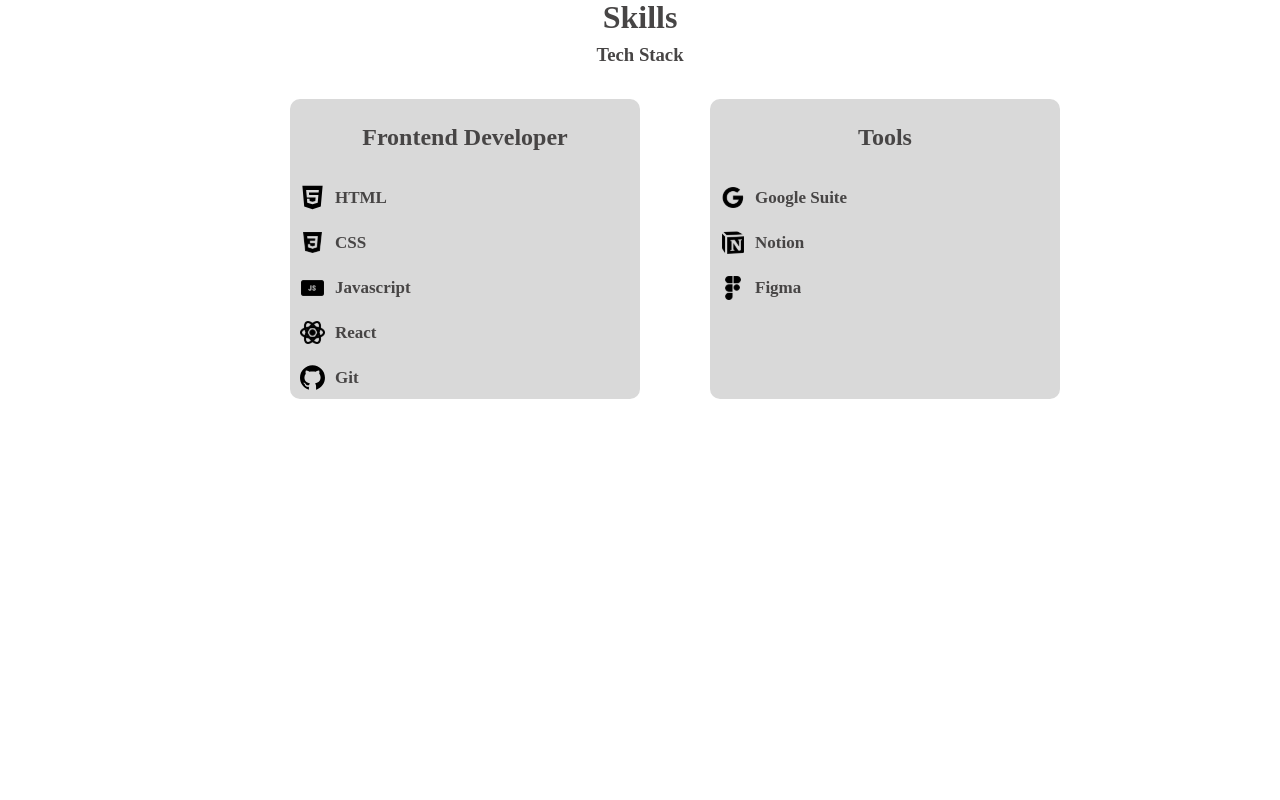
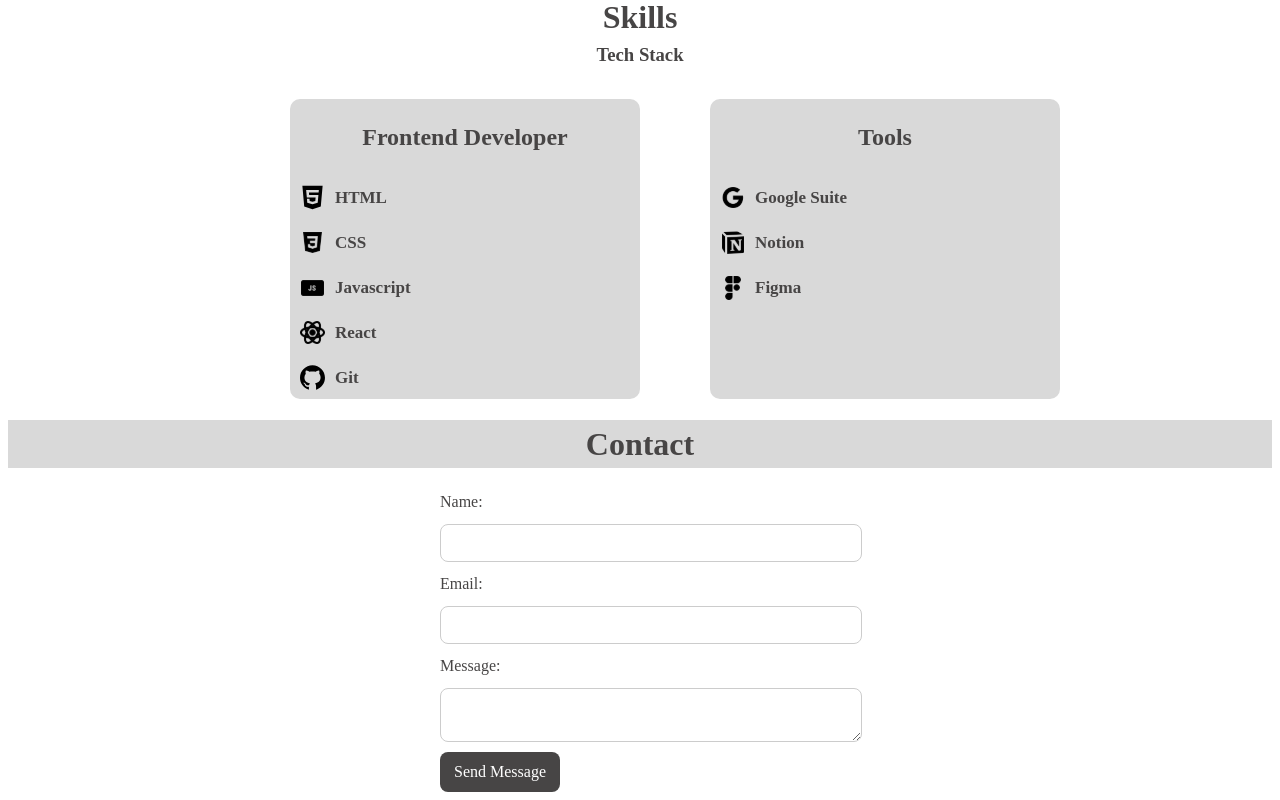
Before and after one commit to amateurCrypt/react-portfolio, a React (Vite) app: page / in a window 1280 px wide. Shown: the part 1119-1919 px from the top of the page. Before the commit the page ends 1542 px from the top, so only its background shows below. Built offline with nearby package versions, Linux system fonts and the light colour scheme; a web font is replaced by a local one.

Commit message:
added new components to app.jsx

```diff
--- a/src/App.jsx
+++ b/src/App.jsx
@@ -3,6 +3,8 @@ import Navbar from "./components/Navbar"
 import Main from "./components/Main"
 import About from "./components/About"
 import Skills from "./components/Skills"
+import Portfolio from "./components/Portfolio"
+import Contact from "./components/ContactForm"
 
 function App() {
 
@@ -12,6 +14,8 @@ function App() {
       <Main />
       <About />
       <Skills />
+      {/* <Portfolio /> */}
+      <Contact />
     </div>
   )
 }
```
